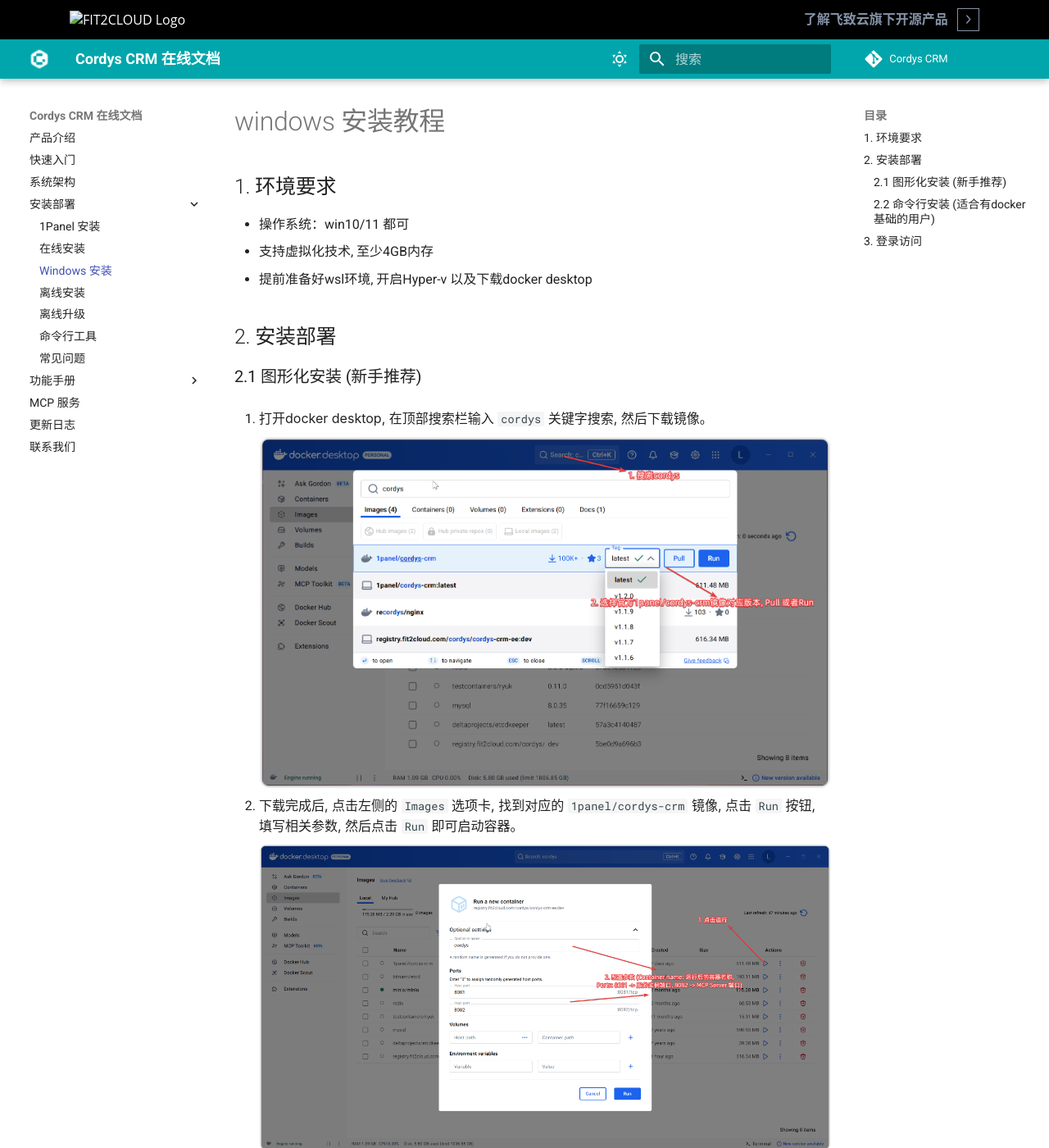
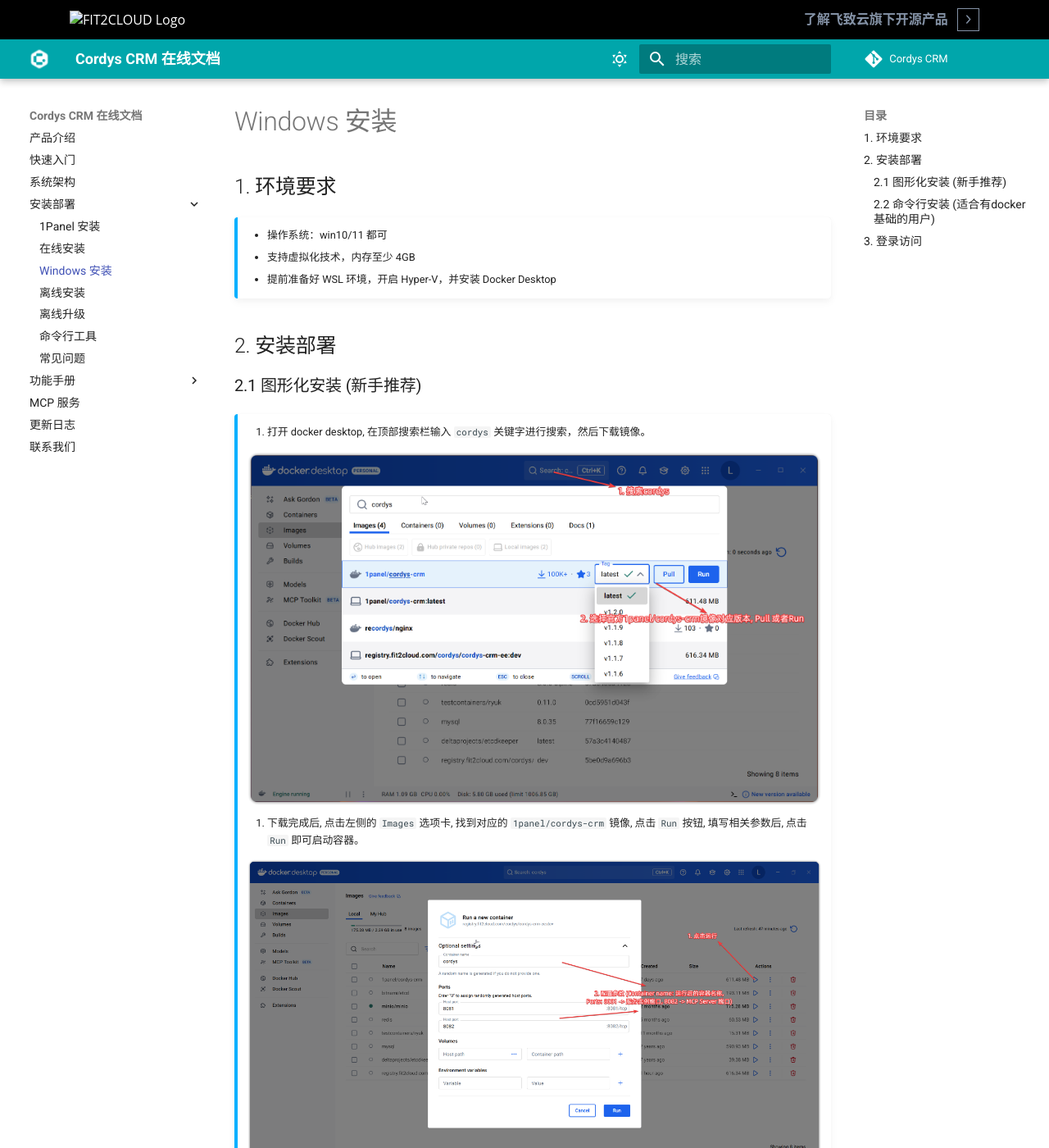
Before and after one commit to xinxin11/CordysCRM, an MkDocs documentation site: the page built from docs/manual/installation/win.md, in a window 1280 px wide and 1400 px high. Shown: the whole window at 82% size. Built offline with MkDocs 1.6.1 and Material for MkDocs 9.7.7, drawn with Linux system fonts in a browser that asks for light colours; emoji names are drawn with the system emoji font; comment, search, counter and statistics services are not loaded; the version menu is left out; some of the changed text lies outside the part shown.

Commit message:
docs: Enhance the Windows installation guide

````diff
--- a/docs/manual/installation/win.md
+++ b/docs/manual/installation/win.md
@@ -1,47 +1,53 @@
-# windows 安装教程
 
 ## 1. 环境要求
 
- * 操作系统：win10/11 都可
- * 支持虚拟化技术, 至少4GB内存
- * 提前准备好wsl环境, 开启Hyper-v 以及下载docker desktop
+!!! Abstract ""
+    * 操作系统：win10/11 都可
+    * 支持虚拟化技术，内存至少 4GB
+    * 提前准备好 WSL 环境，开启 Hyper-V，并安装 Docker Desktop
 
 ## 2. 安装部署
 ### 2.1 图形化安装 (新手推荐)
-1. 打开docker desktop, 在顶部搜索栏输入 `cordys` 关键字搜索, 然后下载镜像。
+!!! Abstract ""
+
+    1. 打开 docker desktop, 在顶部搜索栏输入 ` cordys ` 关键字进行搜索，然后下载镜像。
 
     ![下载镜像](../img/installation/win_install.png)
 
-2. 下载完成后, 点击左侧的 `Images` 选项卡, 找到对应的 `1panel/cordys-crm` 镜像, 点击 `Run` 按钮, 填写相关参数, 然后点击 `Run` 即可启动容器。
+    2. 下载完成后, 点击左侧的 `Images` 选项卡, 找到对应的 `1panel/cordys-crm` 镜像, 点击 `Run` 按钮, 填写相关参数后, 点击 `Run` 即可启动容器。
 
     ![运行镜像](../img/installation/win_run.png)
-3. 启动完成后, 点击左侧的 `Containers` 选项卡, 可以看到正在运行的 `cordys-crm` 容器。
+    3. 启动完成后, 点击左侧的 `Containers` 选项卡, 可以看到正在运行的 `cordys-crm` 容器。
 
     ![容器运行中](../img/installation/win_click_success.png)
 
-> 注意: 端口号可以根据实际情况进行更改, 但要确保不冲突.
+    :warning: **注意:** 端口号可以根据实际情况进行更改, 但要确保不冲突。
 
 ### 2.2 命令行安装 (适合有docker基础的用户)
-1. 打开 `PowerShell` 或 `cmd` 窗口, 执行以下命令拉取镜像 (可选):
+!!! Abstract ""
+    1. 打开 `PowerShell` 或 `cmd` 窗口, 执行以下命令拉取镜像（可选）：
     ```bash
     docker pull 1panel/cordys-crm:latest
     ```
-2. 拉取完成后, 执行以下命令启动容器:
+    2. 拉取完成后, 执行以下命令启动容器:
     ```
     docker run -d --name cordys-crm --restart unless-stopped -p 8081:8081 -p 8082:8082 -v ~/cordys:/opt/cordys 1panel/cordys-crm
     ```
 
-3. 容器启动成功示例
+    3. 容器启动成功示例：
     ![容器启动成功](../img/installation/win_cmd_success.png)
+    :warning: **注意:** 如果启动过程中发生错误，请参考：[**常见问题排查**](../installation/faq.md)。
 
 ## 3. 登录访问
 
-* 安装成功后即可通过浏览器访问地址 `http://IP 地址:8081` (本机可用 127.0.0.1)，并使用默认的管理员用户和密码登录 Cordys CRM。
+!!! Abstract ""
+    * 安装成功后即可通过浏览器访问地址 `http://IP 地址:8081` (本机可用 127.0.0.1)，并使用默认的管理员用户和密码登录 Cordys CRM。
 
     ```
     用户名：admin
+
     默认密码：CordysCRM
     ```
-![访问 Cordys CRM](../img/installation/login.png)
+    ![访问 Cordys CRM](../img/installation/login.png)
 
-> 注意: 如果无法访问, 请检查端口防火墙设置, 确保`8081`端口已开放。
+    :warning: **注意:** 如果无法访问, 请检查端口防火墙设置, 确保`8081`端口已开放。
````
Also changed, not shown: docs/manual/installation/offline_upgrade.md (+1 -1 lines), docs/manual/mcp_server.md (+0 -3 lines).
